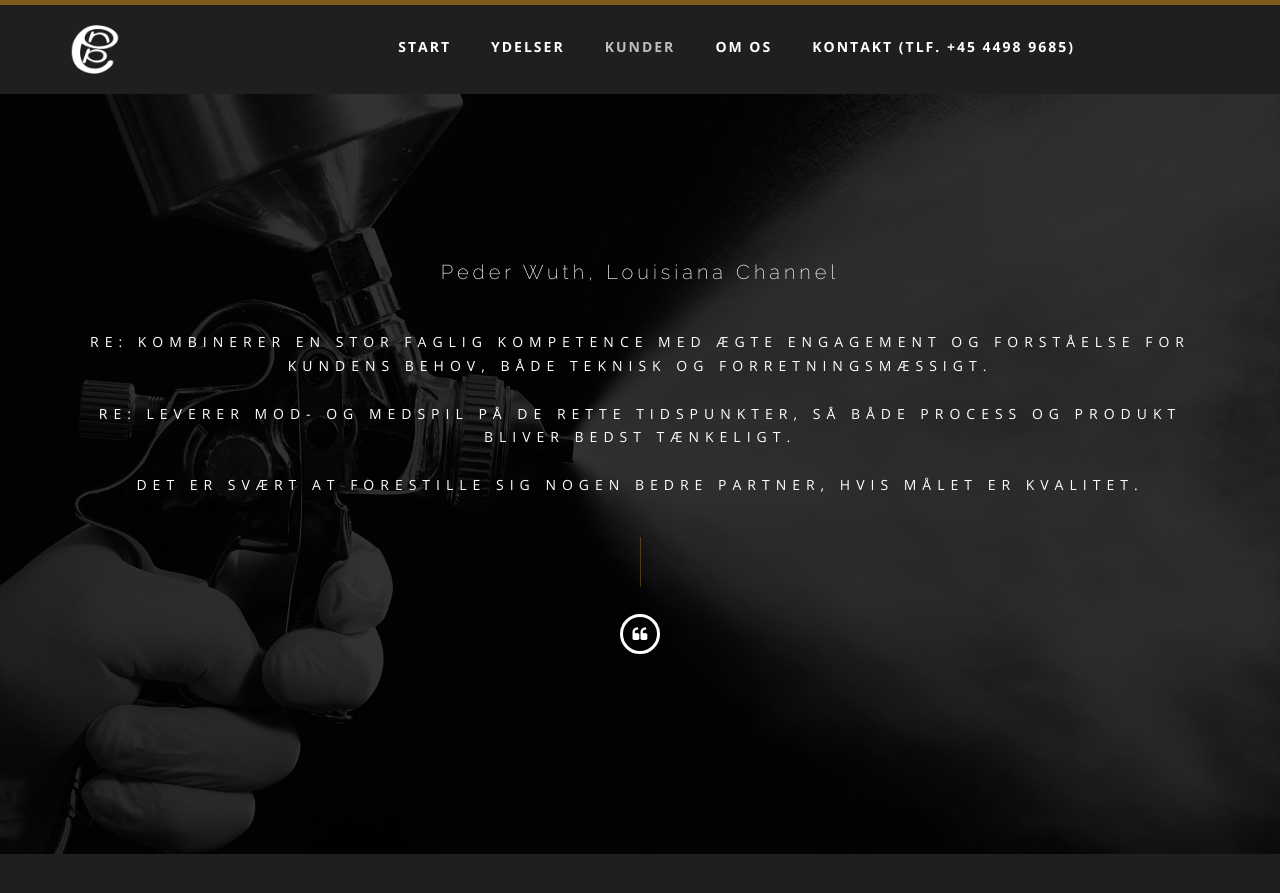
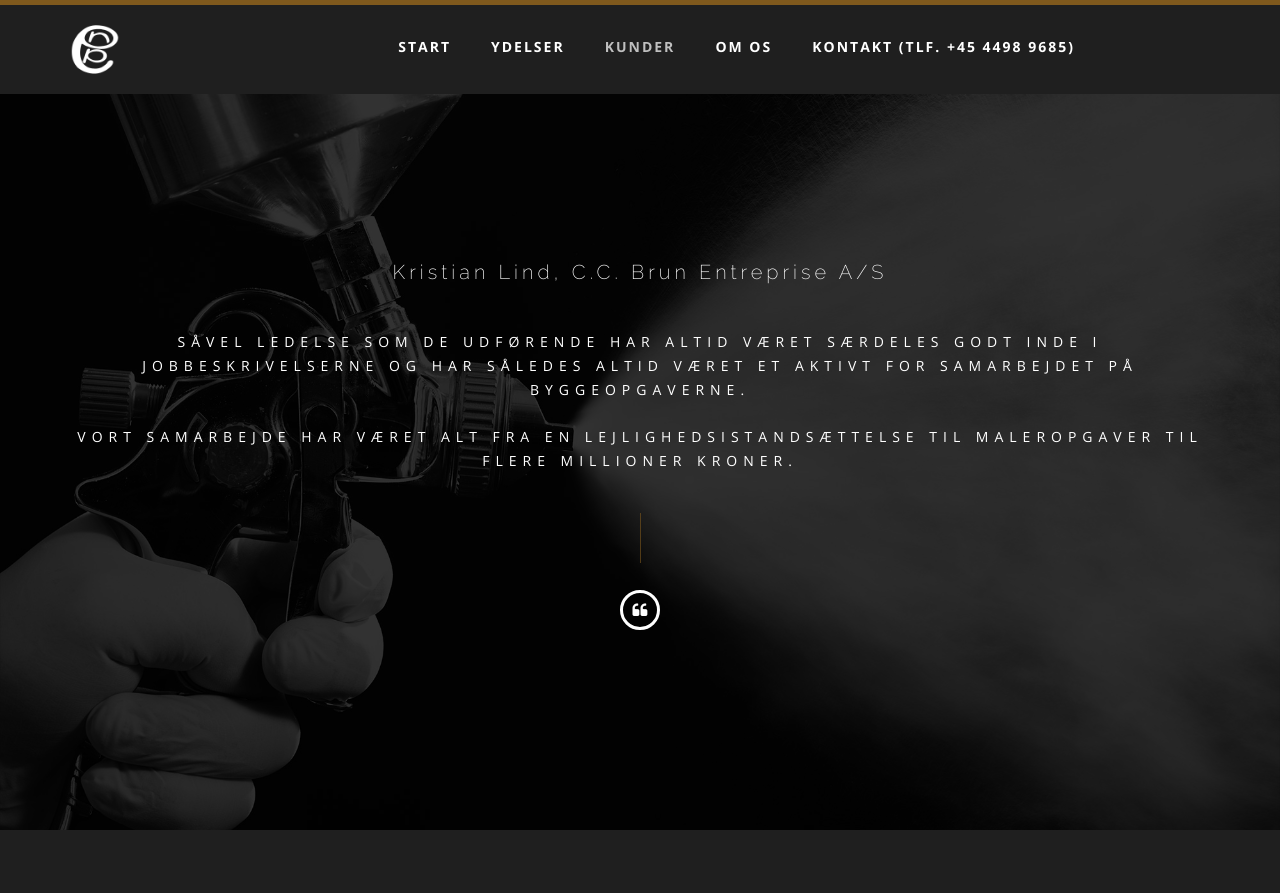
Before and after one commit to re-cph/eskildsen, a Jekyll site: the page built from index.html, in a window 1280 px wide and 900 px high, scrolled down 4202 px. Shown: the top 893 px of the window. Built offline with Jekyll 4.4.1, drawn with Linux system fonts in a browser that asks for light colours.

Commit message:
Content: Citat

```diff
--- a/index.html
+++ b/index.html
@@ -395,13 +395,11 @@ layout: default
   <div class="big-ticker clearfix">
 
     <div class="container big-text">
-      <h3>Peder Wuth, Louisiana Channel</h3>
+      <h3>Kristian Lind, C.C. Brun Entreprise A/S</h3>
       <p>
-      Re: kombinerer en stor faglig kompetence med ægte engagement og forståelse for kundens behov, både teknisk og forretningsmæssigt.
+      Såvel ledelse som de udførende har altid været særdeles godt inde i jobbeskrivelserne og har således altid været et aktivt for samarbejdet på byggeopgaverne.
       <br><br>
-      Re: leverer mod- og medspil på de rette tidspunkter, så både process og produkt bliver bedst tænkeligt.
-      <br><br>
-      Det er svært at  forestille sig nogen bedre partner, hvis målet er kvalitet.
+      Vort samarbejde har været alt fra en lejlighedsistandsættelse til maleropgaver til flere millioner kroner.
       </p>
       <div class="liner"></div>
       <div class="clearboth"></div><i class="fa fa-quote-left"></i>
```
